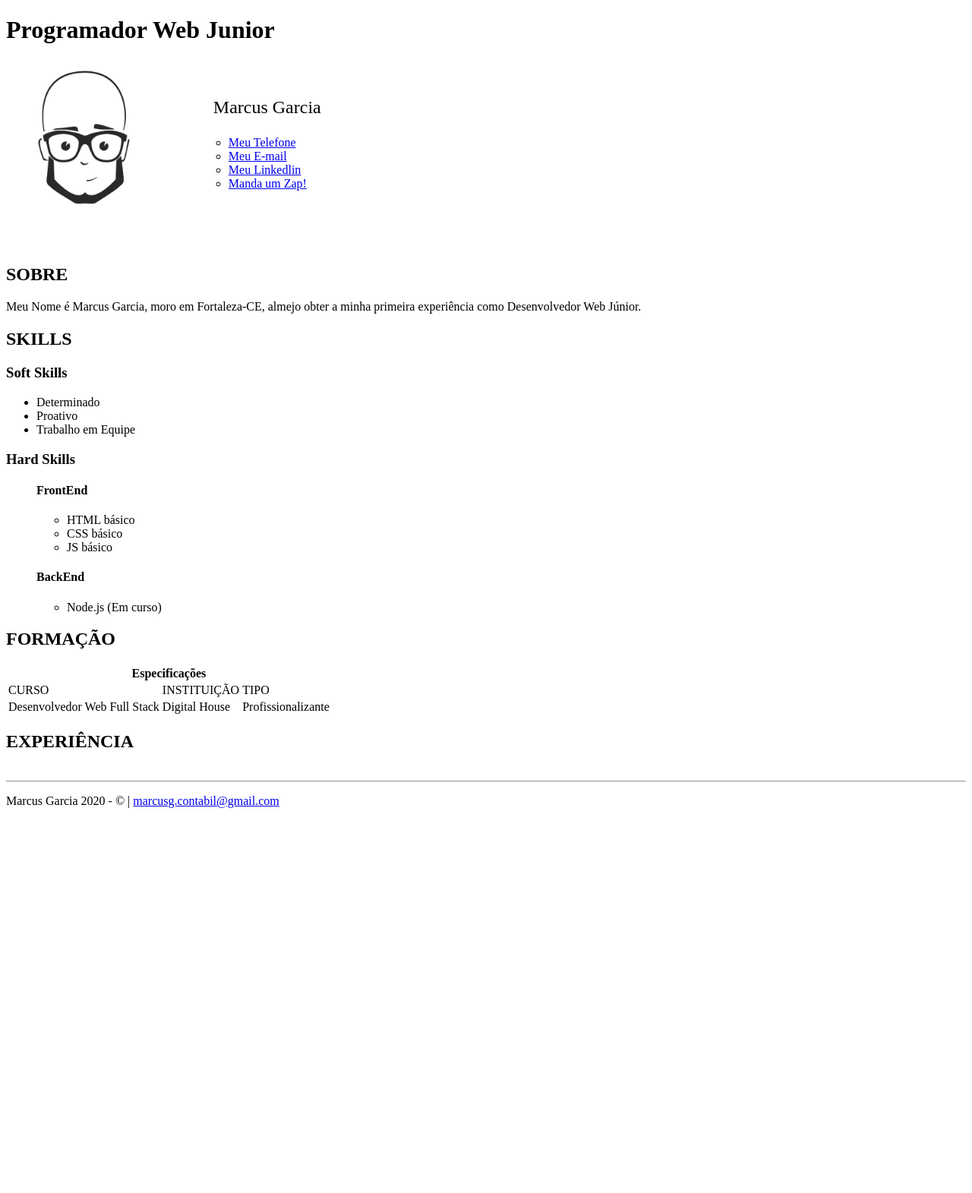
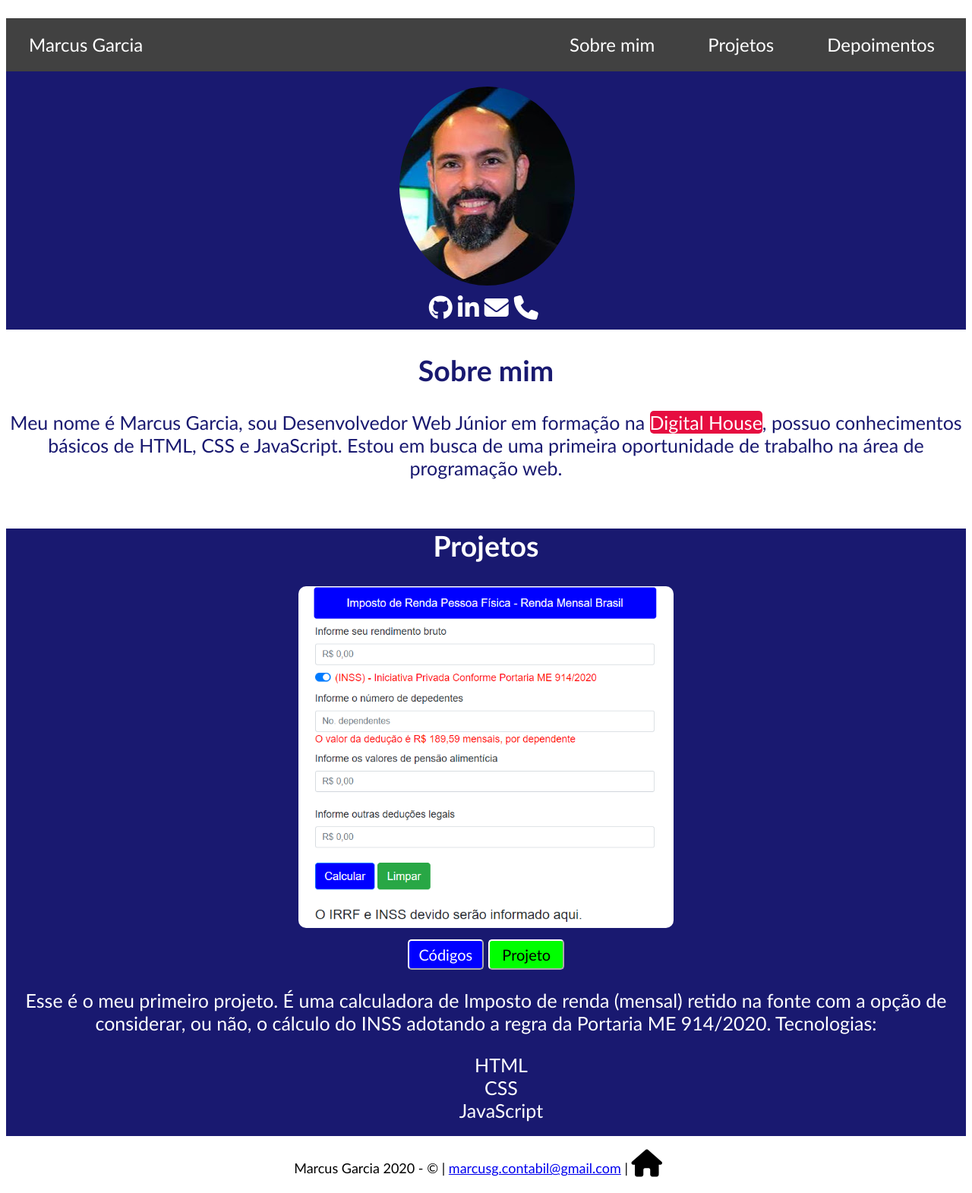
Before and after one commit to MarcusGarca/tn09-02-html-e-css, a plain HTML site: page index.html in a window 1280 px wide. Shown: the whole page at 76% size. Before the commit the page ends 1080 px from the top, so only its background shows below. Drawn offline with Linux system fonts and the light colour scheme.

Commit message:
add html e css index

```diff
--- a/index.html
+++ b/index.html
@@ -1,114 +1,78 @@
 <!DOCTYPE html>
-<html lang="pt">
+<html lang="pt-br">
 
 <head>
     <meta charset="UTF-8">
     <meta name="viewport" content="width=device-width, initial-scale=1.0">
-    <link rel="stylesheet" type="text/css" href="style.css">
+    <link rel="stylesheet" href="style.css">
+    <script src="https://kit.fontawesome.com/b907dcbb89.js" crossorigin="anonymous"></script>
 
-    <title>Primeira Página Web</title>
+    <title>MarcusGarca</title>
 </head>
 
 <body>
     <header>
-
-        <h1 class="profissao">Programador Web Junior</h1>
-
-        <div class="intro">
-            <img src="avatar.png" alt="" width="200" height="200">
+        <div class="menu" id="topo">
+            <div class="eu">
+                Marcus Garcia
+            </div>
+            <div class="menu1">
+                <ul>
+                    <li><a href="#sobreMim" class="quem-sou">Sobre mim</a></li>
+                    <li><a href="#projetos" class="projeto">Projetos</a></li>
+                    <li><a href="#depoimentos" class="depoimento">Depoimentos</a></li>
+                </ul>
+            </div>
         </div>
-        <div class="contato">
-            <ul type="circle">
-                <li type="none">
-                    <p class="eu">Marcus Garcia</p>
-                </li>
-                <li><a href="tel:++ 55 85 98822-1406" target="_blanck">Meu Telefone</a></li>
-                <li><a href="mailto:marcusg.contabil@gmail.com" target="_blanck">Meu E-mail</a></li>
-                <li><a href="https://www.linkedin.com/in/marcus-garcia-81b529140/" target="_blanck">Meu
-                        Linkedlin</a>
-                </li>
-                <li><a href="https://wa.me/+5585988221406?text=%E2%9D%A4%20Ol%C3%A1,%0D%0A%0D%0AAcessei%20o%20site%20agilmindset%20e%20gostaria%20de%20saber%20mais%20sobre%0D%0A"
-                        target="_blank" rel="noopener noreferrer">Manda um Zap!</a>
-                </li>
+        <div class="foto-perfil">
+            <img class="minha-foto" src="fotoperfil.jpg" alt="">
+        </div>
+        <div class="meu-contato">
+            <a href="https://github.com/MarcusGarca" target="_blanck"><i class="fa fa-github fa-2x  icones"></i></a>
+            <a href="https://www.linkedin.com/in/marcus-garcia-81b529140/" target="_blanck"><i
+                    class="fa fa-linkedin fa-2x  icones"></i></a>
+            <a href="mailto:marcusg.contabil@gmail.com"><i class="fa fa-envelope fa-2x  icones"></i></a>
+            <a href="tel:+5585988221406"><i class="fa fa-phone fa-2x  icones"></i></a>
             </ul>
         </div>
+    </header>
 
-    </header>
     <main>
-        <!--SOBRE-->
-        <section>
-            <h2>SOBRE</h2>
-            <p>Meu Nome é Marcus Garcia, moro em Fortaleza-CE, almejo obter a minha primeira experiência como
-                Desenvolvedor Web Júnior.</p>
-        </section>
-        <!--SKILLS-->
-        <section>
-            <h2>SKILLS</h2>
-            <h3>Soft Skills</h3>
+
+        <div class="sobre-mim" id="sobreMim">
+            <h2>Sobre mim</h2>
+            <p class="textobranco">Meu nome é Marcus Garcia, sou Desenvolvedor Web Júnior em formação na <a
+                    class="escola" href="https://www.digitalhouse.com/br/" target="_blanck">Digital House</a>, possuo
+                conhecimentos básicos
+                de HTML, CSS e JavaScript. Estou em busca de uma primeira oportunidade de trabalho na área de
+                programação
+                web.</p>
+
+        </div>
+        <div class="meu-projeto" id="projetos">
+            <h2>Projetos</h2>
+            <img class="calcirrf" src="projeto1.png" alt=""><br>
+            <a href="https://github.com/MarcusGarca/Calculo_IRRF" target="_blanck"><input class="botaocodigo"
+                    type="button" value="Códigos"></a>
+            <a href="https://marcusgarca.github.io/Calculo_IRRF/" target="_blanck"><input class="botaoprojeto"
+                    type="button" value="Projeto"></a>
+            <p>Esse é o meu primeiro projeto. É uma calculadora de Imposto de renda (mensal) retido na fonte com a opção
+                de considerar, ou não, o cálculo do INSS adotando a regra da Portaria ME 914/2020. Tecnologias:
+            </p>
             <ul>
-                <li>Determinado</li>
-                <li>Proativo</li>
-                <li>Trabalho em Equipe</li>
+                <li>HTML</li>
+                <li>CSS</li>
+                <li>JavaScript</li>
             </ul>
-            <h3>Hard Skills</h3>
-            <ul>
-                <h4>FrontEnd</h4>
-                <ul>
-                    <li>HTML básico</li>
-                    <li>CSS básico</li>
-                    <li>JS básico</li>
-                </ul>
-                <h4>BackEnd</h4>
-                <ul>
-                    <li>Node.js (Em curso)</li>
-                </ul>
-            </ul>
-        </section>
-        <!--FORMAÇÃO-->
-        <section>
-            <h2>FORMAÇÃO</h2>
-            <table>
-                <caption>
-                <tr>
-                    <th colspan="3">Especificações</th>
 
-                </tr>
-                <tr>
-                    <td>CURSO</td>
-                    <td>INSTITUIÇÃO</td>
-                    <td>TIPO</td>
-                </tr>
-                <tr>
-                    <td>Desenvolvedor Web Full Stack</td>
-                    <td>Digital House</td>
-                    <td>Profissionalizante</td>
-                </tr>
+        </div>
 
-                </caption>
-            </table>
-        </section>
-        <!--EXPERIÊNCIA-->
-        <section>
-            <h2>EXPERIÊNCIA</h2>
-            <table>
-                <tr>
-                    <td></td>
-                    <td></td>
-                    <td></td>
-                </tr>
-                <tr>
-                    <td></td>
-                    <td></td>
-                    <td></td>
-                </tr>
+    </main>
+    <footer>
+        <p>Marcus Garcia 2020 - &copy; | <a href="mailto:marcusg.contabil@gmail.com"
+            target="_blanck">marcusg.contabil@gmail.com</a> | <a class ="inicio" href="#topo"><i class="fa fa-home fa-2x"></i></a></p>
+    </footer>
 
-            </table>
-        </section>
-    </main>
-    <hr>
 </body>
-<footer>
-    <p>Marcus Garcia 2020 - &copy; | <a href="mailto:marcusg.contabil@gmail.com"
-            target="_blanck">marcusg.contabil@gmail.com</a></p>
 
-</footer>
+</html>
--- a/style.css
+++ b/style.css
@@ -1,12 +1,151 @@
-.intro{
+body {
+    font-family: 'Trebuchet MS', 'Lucida Sans Unicode', 'Lucida Grande', 'Lucida Sans', Arial, sans-serif;
+}
+
+header {
+    margin-top: 0px;
+    height: 410px;
+    background-color: rgb(25, 25, 112);
+}
+
+.menu {
+    margin-top: 0px;
+    background-color: rgb(65, 65, 65);
+    color: white;
+    font-size: x-large;
+    height: 70px;
+    line-height: 70px;
+}
+
+.eu {
+    margin-left: 30px;
     float: left;
 }
-.contato{
-    margin-top: 70px;
+
+.menu1 {
+    margin-top: 0px;
+    margin-left: 50%;
+}
+
+ul {
+    list-style-type: none;
+}
+
+.quem-sou {
+    color: white;
+    cursor: pointer;
+    float: left;
+    margin-left: 70px;
+    text-decoration:none;
+}
+
+.projeto {
+    color: white;
+    cursor: pointer;
+    margin-left: 70px;
+    float: left;
+    text-decoration:none;
+}
+
+.depoimento {
+    color: white;
+    cursor: pointer;
+    margin-left: 70px;
+    float: left;
+    text-decoration:none;
+}
+
+.foto-perfil {
+    width: 1074;
+    margin-top: 20px;
+    margin-left: 41%;
+}
+
+.minha-foto {
+    margin-top: 0px;
+    border-radius: 50%;
+}
+
+.icones {
+    margin-top: 0px;
+    color: white;
+    padding-left: 7px;
+    float: left;
+}
+
+.meu-contato {
+    margin-top: 10px;
+    margin-left: 43.5%;
+}
+
+.sobre-mim {
+    margin-top: 0px;
+    margin-left: 0px;
     height: 200px;
-    margin-left: 20%;
+    background-color: white;
+    color: rgb(25, 25, 112);
+    font-size: 25px;
+    text-align: center;
 }
-.eu{
-    font-size: x-large;
-    margin-left: -20px;
+
+.escola {
+    color: white;
+    background-color: rgb(230, 13, 64);
+    border-radius: 5px;
+    text-decoration: none;
 }
+
+.meu-projeto {
+    margin-top: 10px;
+    margin-left: 0px;
+    height: 800px;
+    background-color: rgb(25, 25, 112);
+    color: white;
+    font-size: 25px;
+    text-align: center;
+}
+
+.calcirrf {
+    border-radius: 10px;
+    height: 450px;
+}
+
+.botaoprojeto {
+    cursor: pointer;
+    margin-top: 10px;
+    height: 40px;
+    width: 100px;
+    border-radius: 5px;
+    background-color: rgb(0, 255, 0);
+    border-color: white;
+    line-height: 20px;
+    font-family: 'Trebuchet MS', 'Lucida Sans Unicode', 'Lucida Grande', 'Lucida Sans', Arial, sans-serif;
+    font-size: 20px;
+    color: black !important;
+}
+
+.botaocodigo {
+    cursor: pointer;
+    margin-top: 10px;
+    height: 40px;
+    width: 100px;
+    border-radius: 5px;
+    background-color: rgb(0, 0, 255);
+    border-color: white;
+    line-height: 20px;
+    font-family: 'Trebuchet MS', 'Lucida Sans Unicode', 'Lucida Grande', 'Lucida Sans', Arial, sans-serif;
+    font-size: 20px;
+    color: white !important;
+}
+
+footer {
+    font-family: 'Trebuchet MS', 'Lucida Sans Unicode', 'Lucida Grande', 'Lucida Sans', Arial, sans-serif;
+    color: black;
+    font-size: large;
+    vertical-align: middle;
+    display:table;
+    margin-left: 30%;
+}
+.inicio{
+    color: black;
+}
```
Also changed, not shown: avatar.png (deleted), fotoperfil.jpg (added), projeto1.png (added).
